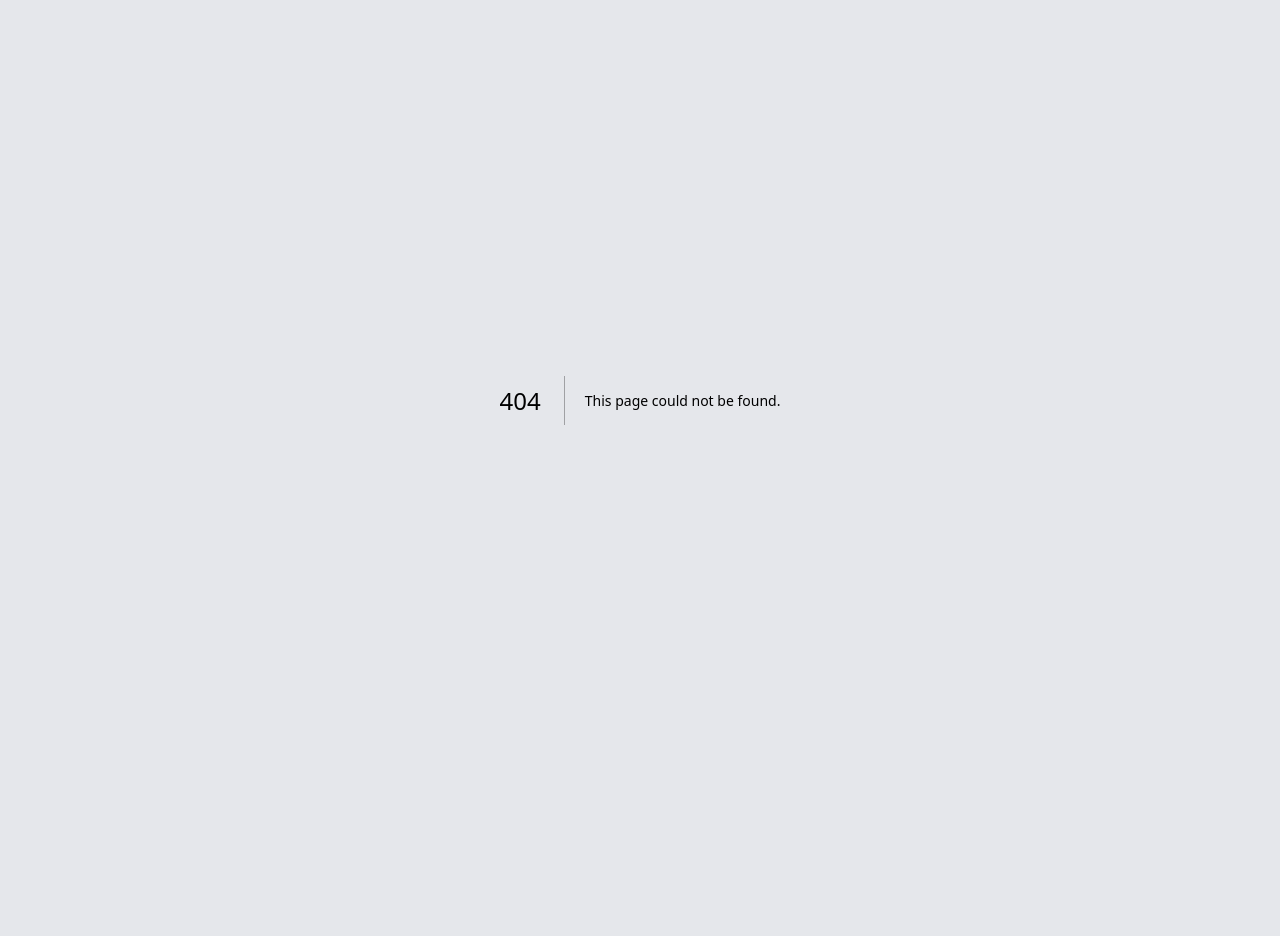
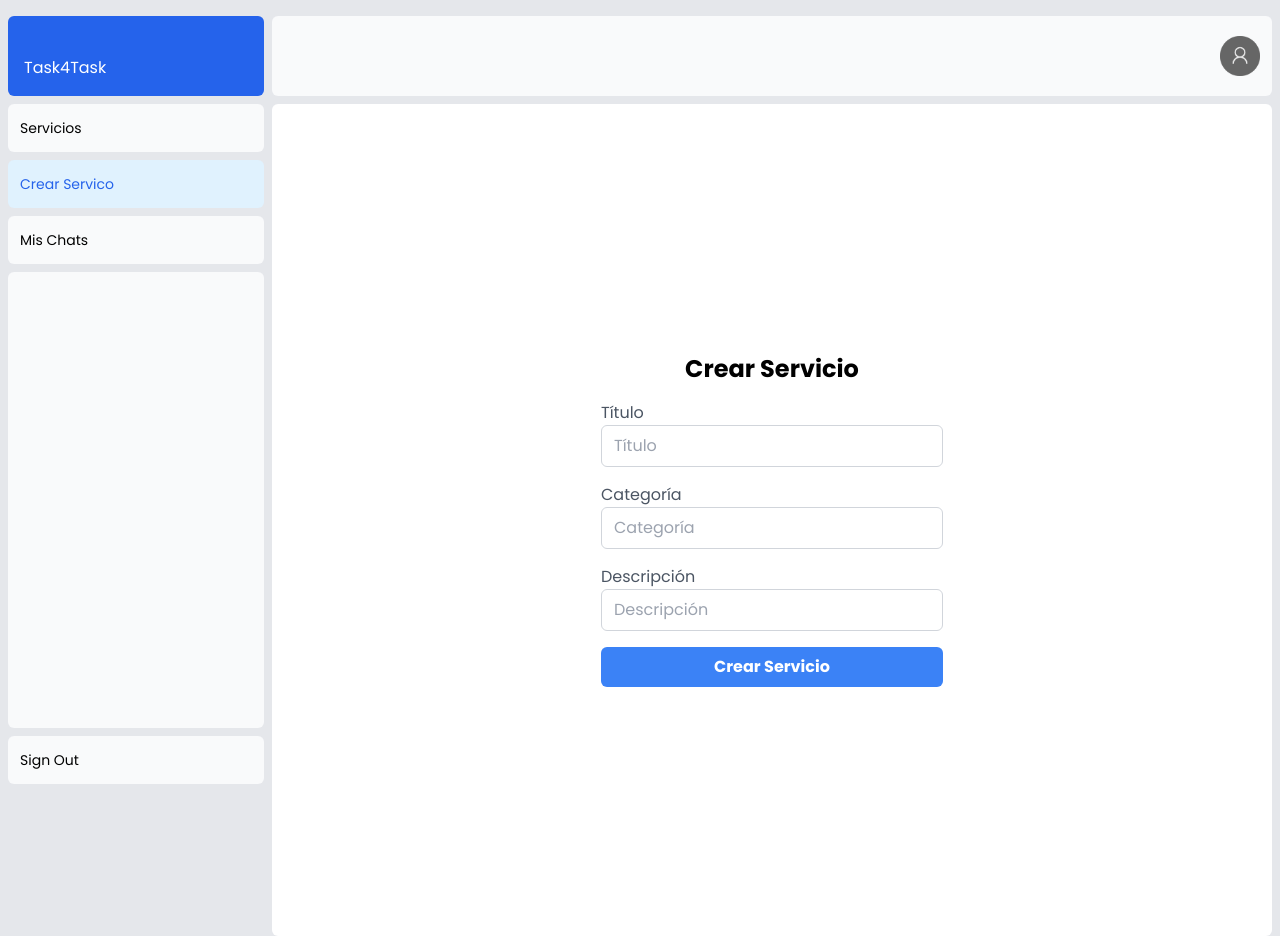
Before and after one commit to NortempUS/frontend-nortempUS, a Next.js app: page /main/services/create-service in a window 1280 px wide. Before the commit this address had no page. Before the commit the page ends 800 px from the top, so only its background shows below. Built offline with nearby package versions, Linux system fonts and the light colour scheme.

Commit message:
feat: First design createservice view

```diff
--- /dev/null
+++ b/src/app/main/services/create-service/page.jsx
@@ -0,0 +1,9 @@
+import CreateServiceForm from "@/app/ui/createserviceform/createserviceform";
+
+export default function Page() {
+  return (
+    <div className="flex flex-col gap-2">
+      <CreateServiceForm />
+    </div>
+  );
+}
--- a/src/app/main/services/page.jsx
+++ b/src/app/main/services/page.jsx
@@ -5,8 +5,8 @@ export default function Page() {
     <div className="flex flex-col gap-2">
       <div className="flex justify-end items-center">
         <Link
-          href="/"
-          className="bg-blue-500 hover:bg-blue-600 text-white py-1 px-2 rounded-md content lg:w-[300px] text-center"
+          href="/main/services/create-service"
+          className="bg-blue-500 hover:bg-blue-600 text-white py-3 px-4 rounded-md content lg:w-[300px] text-center"
         >
           Crear Servicio
         </Link>
--- /dev/null
+++ b/src/app/ui/createserviceform/createserviceform.jsx
@@ -0,0 +1,54 @@
+export default function CreateServiceForm() {
+  return (
+    <div className="flex justify-center items-center flex-col h-[52rem] bg-white rounded-md">
+      <h1 className="text-2xl font-semibold mb-4">Crear Servicio</h1>
+      <form>
+        <div className="mb-4">
+          <label htmlFor="title" className="block text-gray-600">
+            Título
+          </label>
+          <input
+            type="text"
+            id="title"
+            name="title"
+            className="w-full border border-gray-300 rounded-md py-2 px-3 focus:outline-none focus:border-blue-500"
+            autoComplete="off"
+            placeholder="Título"
+          />
+        </div>
+        <div className="mb-4">
+          <label htmlFor="category" className="block text-gray-600">
+            Categoría
+          </label>
+          <input
+            type="text"
+            id="category"
+            name="category"
+            className="w-full border border-gray-300 rounded-md py-2 px-3 focus:outline-none focus:border-blue-500"
+            autoComplete="off"
+            placeholder="Categoría"
+          />
+        </div>
+        <div className="mb-4">
+          <label htmlFor="description" className="block text-gray-600">
+            Descripción
+          </label>
+          <input
+            type="text"
+            id="description"
+            name="description"
+            className="w-full border border-gray-300 rounded-md py-2 px-3 focus:outline-none focus:border-blue-500"
+            autoComplete="off"
+            placeholder="Descripción"
+          />
+        </div>
+        <button
+          type="submit"
+          className="bg-blue-500 hover:bg-blue-600 text-white font-semibold rounded-md py-2 px-4 w-full"
+        >
+          Crear Servicio
+        </button>
+      </form>
+    </div>
+  );
+}
--- a/src/app/ui/sidenav/navlinks.jsx
+++ b/src/app/ui/sidenav/navlinks.jsx
@@ -8,6 +8,7 @@ import clsx from "clsx";
 // Depending on the size of the application, this would be stored in a database.
 const links = [
   { name: "Servicios", href: "/main/services" },
+  { name: "Crear Servico", href: "/main/services/create-service" },
   { name: "Mis Chats", href: "/main/chats/1" },
 ];
 
```
